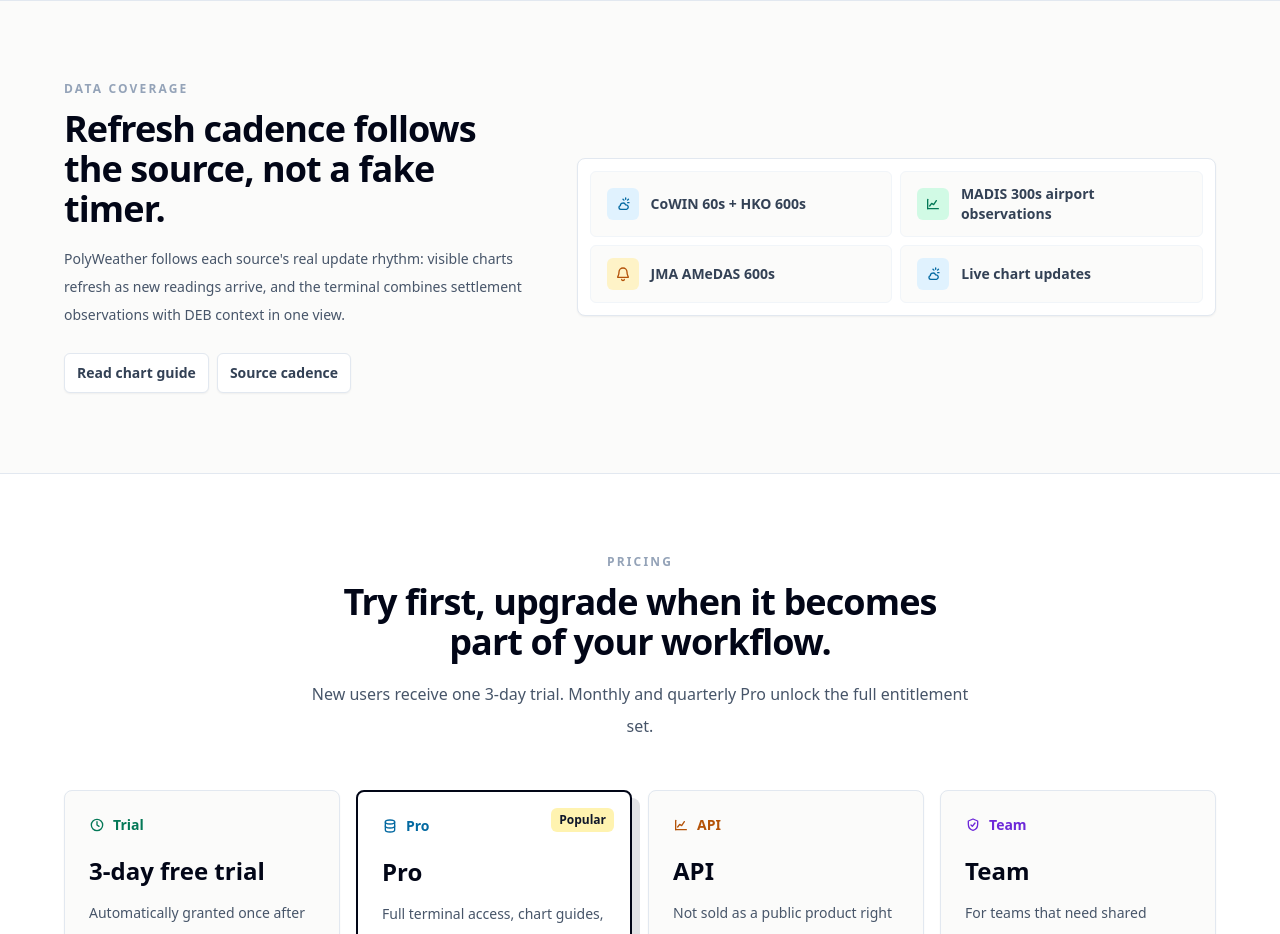
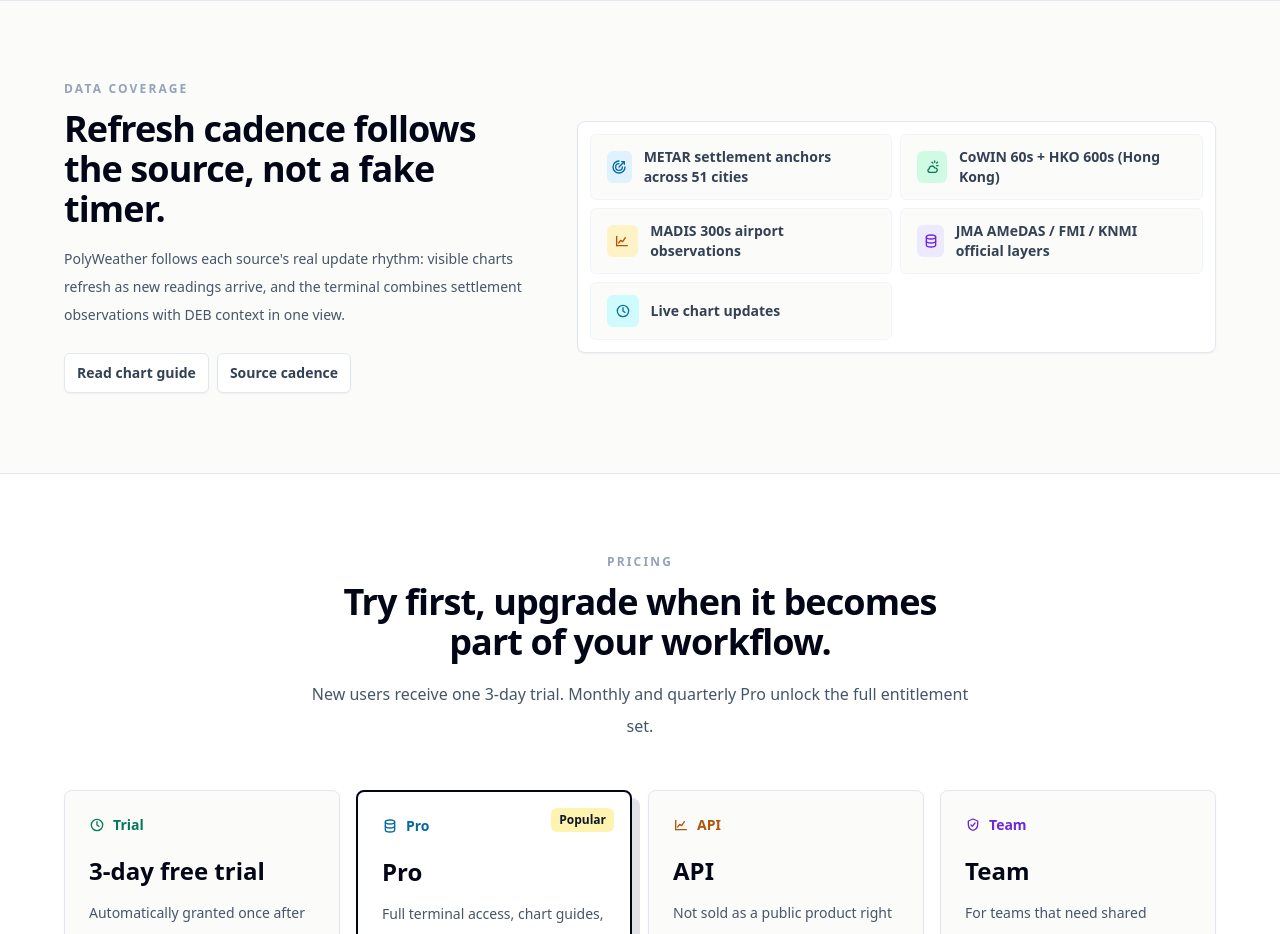
Before and after one commit to yangyuan-zhen/PolyWeather, a Next.js app in the folder frontend/: page / in a window 1280 px wide. Shown: the part 2100-3034 px from the top of the page. Built offline with nearby package versions, Linux system fonts and the light colour scheme; no server answers.

Commit message:
落地页数据覆盖清单更新：补 51 城 METAR 结算锚点与 JMA/FMI/KNMI 官方增强层，HKO 标注香港专属（深圳已切宝安 METAR）

```diff
--- a/frontend/components/landing/InstitutionalLandingPage.tsx
+++ b/frontend/components/landing/InstitutionalLandingPage.tsx
@@ -15,16 +15,18 @@ import type { CityListItem } from "@/lib/dashboard-types";
 import { STATIC_CITY_LIST } from "@/lib/static-cities";
 
 const COVERAGE_EN = [
-  "CoWIN 60s + HKO 600s",
+  "METAR settlement anchors across 51 cities",
+  "CoWIN 60s + HKO 600s (Hong Kong)",
   "MADIS 300s airport observations",
-  "JMA AMeDAS 600s",
+  "JMA AMeDAS / FMI / KNMI official layers",
   "Live chart updates",
 ];
 
 const COVERAGE_ZH = [
-  "CoWIN 60s + HKO 600s",
+  "51 城 METAR 结算锚点",
+  "CoWIN 60s + HKO 600s（香港）",
   "MADIS 300s 机场观测",
-  "JMA AMeDAS 600s",
+  "JMA AMeDAS / FMI / KNMI 官方增强层",
   "网页图表实时更新",
 ];
 
@@ -240,8 +242,10 @@ function InstitutionalLandingScreen({ locale }: { locale: LandingLocale }) {
     "bg-sky-100 text-sky-700",
     "bg-emerald-100 text-emerald-700",
     "bg-amber-100 text-amber-700",
+    "bg-violet-100 text-violet-700",
+    "bg-cyan-100 text-cyan-700",
   ];
-  const coverageIcons: IconName[] = ["cloudSun", "lineChart", "bell"];
+  const coverageIcons: IconName[] = ["radar", "cloudSun", "lineChart", "database", "clock"];
 
   const platformCards: Array<{ body: string; icon: IconName; title: string }> = isEn
     ? [
```
